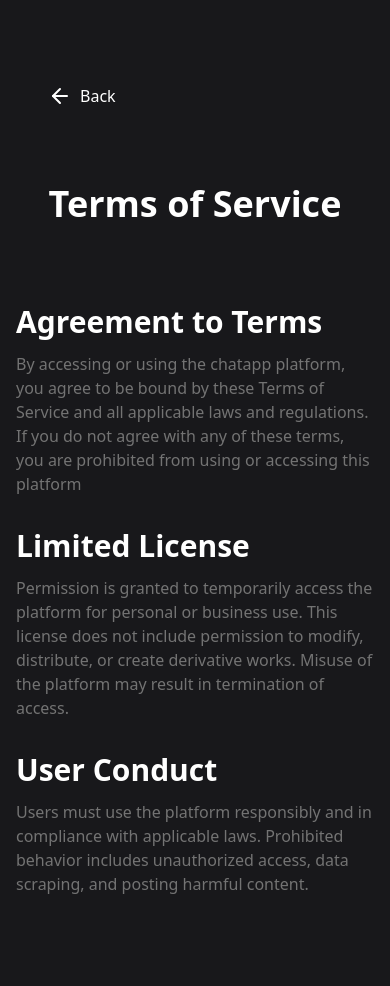
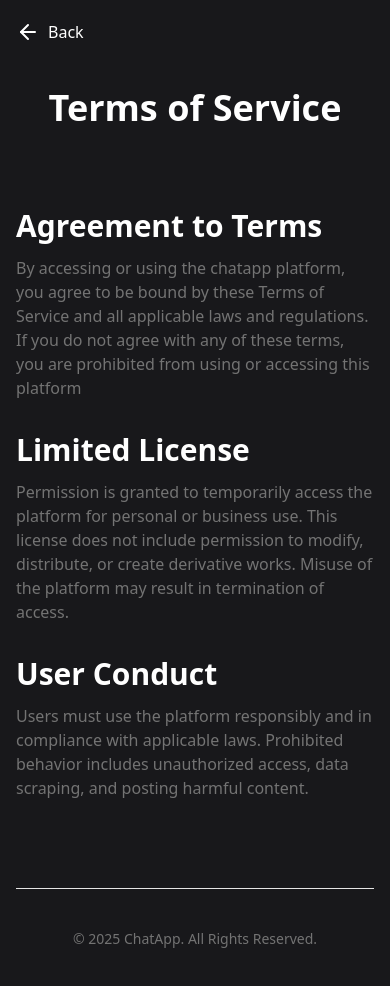
Before and after one commit to pratik-git10/netflix-clone-react-native, a React (Vite) app: page /terms in a window 390 px wide. Shown: the top 986 px of the page. Before the commit the page ends 944 px from the top, so only its background shows below. Built offline with nearby package versions, Linux system fonts and the light colour scheme; no server answers.

Commit message:
Pageloader

```diff
--- a/src/App.tsx
+++ b/src/App.tsx
@@ -4,12 +4,16 @@ import About from "./pages/about";
 import Blog from "./pages/blog";
 import Terms from "./pages/terms";
 import Privacy from "./pages/privacy";
+import Footer from "./components/usable/footer";
+import PageLoader from "./components/usable/PageLoader";
 // import { Home } from "@/pages/Home.";
 
 const App = () => {
   return (
-    <div className="">
+    <div className="min-h-screen flex flex-col">
+      <div className="flex-1">
         <Router>
+          <PageLoader>
             <Routes>
               <Route path="/" element={<Home />} />
               <Route path="/about" element={<About />} />
@@ -17,7 +21,10 @@ const App = () => {
               <Route path="/terms" element={<Terms />} />
               <Route path="/privacy-policy" element={<Privacy />} />
             </Routes>
+          </PageLoader>
         </Router>
+      </div>
+      <Footer />
     </div>
   );
 };
--- /dev/null
+++ b/src/components/usable/PageLoader.tsx
@@ -0,0 +1,37 @@
+// components/PageLoader.tsx
+import { useEffect, useState } from "react";
+import { useLocation } from "react-router-dom";
+import Loader from "./loader";
+
+const PageLoader = ({ children }: { children: React.ReactNode }) => {
+  const location = useLocation();
+  const [loading, setLoading] = useState(false);
+
+  useEffect(() => {
+    setLoading(true);
+
+    const timeout = setTimeout(() => {
+      setLoading(false);
+    }, 1500); // simulate page loading for 500ms
+
+    return () => clearTimeout(timeout);
+  }, [location.pathname]);
+
+  return (
+    <>
+      {loading && (
+        <div className="absolute top-5 right-4 text-sm text-muted-foreground px-3 py-1 rounded shadow z-50">
+          <Loader />
+        </div>
+      )}
+      <div
+        className={`${
+          loading ? "opacity-0 pointer-events-none" : "opacity-100"
+        } duration-300`}>
+        {children}
+      </div>
+    </>
+  );
+};
+
+export default PageLoader;
--- /dev/null
+++ b/src/components/usable/footer.tsx
@@ -0,0 +1,15 @@
+const Footer = () => {
+  const date = new Date().getFullYear();
+  return (
+    <div className="max-w-5xl mx-auto w-full mt-10 px-4">
+      <div className="text-muted-foreground">
+        <hr />
+      </div>
+      <div className="flex justify-center my-10 text-sm text-muted-foreground">
+        © {date} ChatApp. All Rights Reserved.
+      </div>
+    </div>
+  );
+};
+
+export default Footer;
--- a/src/pages/blog.tsx
+++ b/src/pages/blog.tsx
@@ -1,5 +1,9 @@
 const Blog = () => {
-  return <div>Blog</div>;
+  return (
+    <div>
+      <div className="max-w-4xl mx-auto">Blog</div>
+    </div>
+  );
 };
 
 export default Blog;
--- a/src/pages/privacy.tsx
+++ b/src/pages/privacy.tsx
@@ -1,4 +1,4 @@
-import Loader from "@/components/loader";
+import Loader from "@/components/usable/loader";
 import { ArrowLeft } from "lucide-react";
 import { useEffect, useState } from "react";
 import { NavLink } from "react-router-dom";
@@ -39,7 +39,7 @@ const Terms = () => {
         <h1>Back</h1>
       </NavLink>
       {loading ? (
-        <div className="absolute top-2 right-1 text-sm text-muted-foreground px-3 py-1 rounded shadow">
+        <div className="absolute top-5 right-4 text-sm text-muted-foreground px-3 py-1 rounded shadow">
           <Loader />
         </div>
       ) : (
--- a/src/pages/terms.tsx
+++ b/src/pages/terms.tsx
@@ -1,4 +1,4 @@
-import Loader from "@/components/loader";
+import Loader from "@/components/usable/loader";
 import { ArrowLeft } from "lucide-react";
 import { useEffect, useState } from "react";
 import { NavLink } from "react-router-dom";
@@ -34,7 +34,7 @@ const Terms = () => {
     <div className="">
       <NavLink
         to={"/"}
-        className="flex gap-2 items-center hover:bg-neutral-800 px-2 py-1 rounded-md w-fit m-10 transition transform ease-in-out duration-200 mt-20">
+        className="flex gap-2 items-center hover:bg-neutral-800 px-2 py-1 rounded-md w-fit m-2 md:m-10 transition transform ease-in-out duration-200 mt-4 md:mt-20">
         <ArrowLeft />
         <h1>Back</h1>
       </NavLink>
```
Also changed, not shown: src/components/usable/basecomponent.tsx (added), src/components/usable/loader.tsx (renamed from src/components/loader.tsx). Lines whose indentation alone changed are shown as unchanged.
